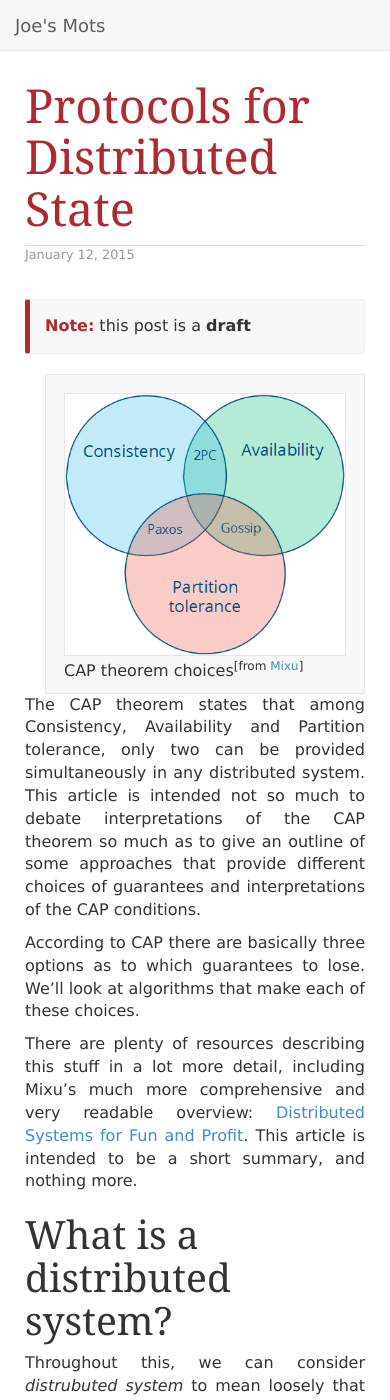
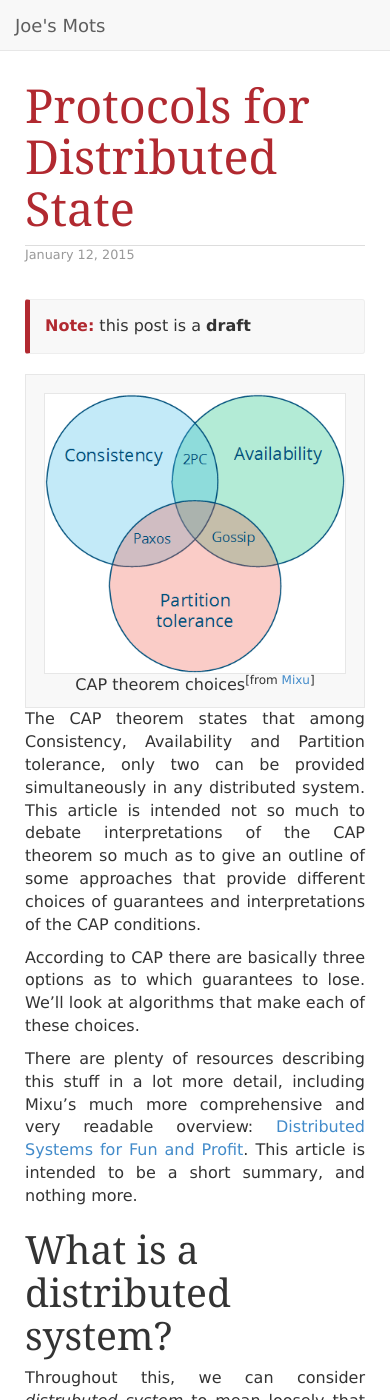
Before and after one commit to joekearney/joekearney.github.io, a Jekyll site: the page built from _posts/2015-01-12-distrib-protocols.md, in a window 390 px wide and 1400 px high. Built offline with Jekyll 4.4.1, drawn with Linux system fonts in a browser that asks for light colours; some web fonts are replaced; Markdown is read by kramdown in place of the engine named in the settings.

Commit message:
css tweaks

```diff
--- a/css/main.css
+++ b/css/main.css
@@ -73,10 +73,21 @@ article p {
 }
 
 .inline-image {
+  /* no padding at bottom */
   padding: 18px 18px 0px 18px;
   background: #f8f8f8;
   border: 1px solid #e7e7e7;
 }
+.inline-image img {
+  margin-left: auto;
+  margin-right: auto;
+}
+@media (max-width: 754px) {
+  .inline-image-cap p {
+    text-align: center;
+  }
+}
+@media (min-width: 755px) {
   .inline-image-right {
     float: right;
     margin-left: 20px;
@@ -88,6 +99,7 @@ article p {
   .inline-image-cap {
     text-align: center;
     margin-top: 4px;
+  }
 }
 
 #footer {
--- a/css/up.css
+++ b/css/up.css
@@ -108,7 +108,7 @@ cite{font-style:normal}
 .text-right{text-align:right}
 .text-center{text-align:center}
 .page-header{padding-bottom:9.5px;margin:42px 0 21px;border-bottom:1px solid #eee}
-ul,ol{margin-top:0;margin-bottom:10.5px}
+ul,ol{margin-top:0;margin-bottom:0px;padding-left:20px;}
 ul ul,ol ul,ul ol,ol ol{margin-bottom:0}
 .list-unstyled{padding-left:0;list-style:none}
 .list-inline{padding-left:0;list-style:none}
@@ -142,6 +142,7 @@ blockquote.pull-right small:after,blockquote.pull-right .small:after{content:'\0
 blockquote:before,blockquote:after{content:""}
 address{margin-bottom:21px;font-style:normal;line-height:1.428571429}
 /*code,kbd,pre,samp{font-family:Menlo,Monaco,Consolas,"Courier New",monospace}*/
+/* no padding on the right allows plurals, and doesn't look too silly standalone */
 code{padding: 2px 0px 2px 2px;margin-right: 1px;font-size:80%;color:#c7254e;background-color:#f9f2f4;white-space:nowrap;border-radius:4px;border-color: rgba(199, 37, 78, 0.22);border-style: solid;border-width: 1px;}
 pre{display:block;padding:10px;margin:0 0 10.5px;font-size:14px;line-height:1.428571429;word-break:break-all;word-wrap:break-word;color:#333;background-color:#f5f5f5;border:1px solid #ccc;border-radius:4px}
 pre code{padding:0;font-size:inherit;color:inherit;white-space:pre-wrap;background-color:transparent;border-radius:0}
```
Lines whose indentation alone changed are shown as unchanged.
